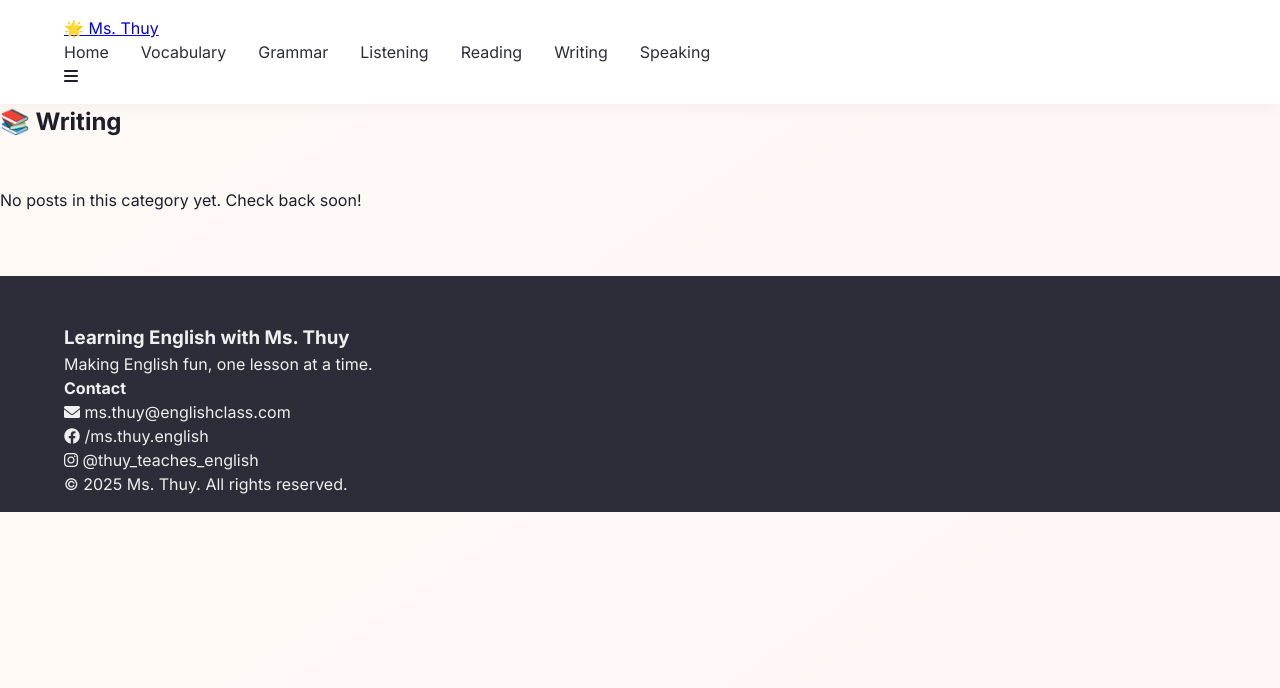
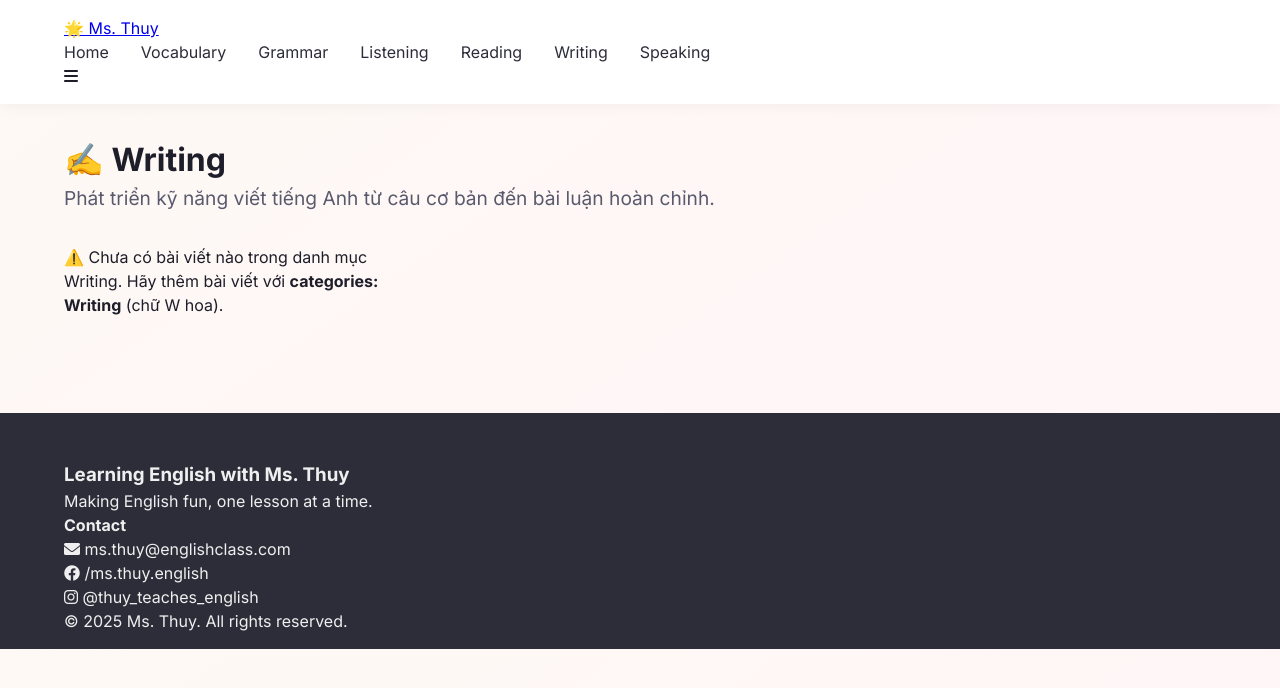
Before and after one commit to ms-thuy-classes/learn-with-ms-thuy, a Jekyll site: the page built from writing.html, in a window 1280 px wide. Shown: the top 688 px of the page. Built offline with Jekyll 4.4.1, drawn with Linux system fonts in a browser that asks for light colours.

Commit message:
Update writing.html

```diff
--- a/writing.html
+++ b/writing.html
@@ -1,5 +1,33 @@
 ---
-layout: category
-title: "Writing Lessons"
-cat: "Writing"
+layout: default
+title: Writing - Ms. Thuy
+cat: Writing
+permalink: /writing/
 ---
+
+<div class="container" style="max-width: 1200px; margin: 0 auto; padding: 2rem 1.5rem;">
+  <h1>✍️ Writing</h1>
+  <p style="font-size: 1.2rem; color: #5a5a6e;">Phát triển kỹ năng viết tiếng Anh từ câu cơ bản đến bài luận hoàn chỉnh.</p>
+
+  <div style="display: grid; grid-template-columns: repeat(auto-fill, minmax(300px, 1fr)); gap: 2rem; margin-top: 2rem;">
+    {% assign writing_posts = site.categories["Writing"] %}
+    {% if writing_posts.size > 0 %}
+      {% for post in writing_posts %}
+        <div style="background: white; border-radius: 16px; overflow: hidden; box-shadow: 0 4px 12px rgba(0,0,0,0.1); transition: transform 0.2s;">
+          {% if post.featured_image %}
+            <img src="{{ post.featured_image }}" alt="{{ post.title }}" style="width: 100%; height: 180px; object-fit: cover;">
+          {% endif %}
+          <div style="padding: 1.2rem;">
+            <span style="font-size: 0.75rem; color: #f5576c; text-transform: uppercase;">{{ post.categories | first }}</span>
+            <h3 style="margin: 0.5rem 0;"><a href="{{ post.url | relative_url }}" style="text-decoration: none; color: #1e1e2a;">{{ post.title }}</a></h3>
+            <p style="color: #666; font-size: 0.85rem;">{{ post.date | date: "%b %d, %Y" }}</p>
+            <p>{{ post.excerpt | strip_html | truncatewords: 20 }}</p>
+            <a href="{{ post.url | relative_url }}" style="display: inline-block; margin-top: 0.5rem; background: linear-gradient(135deg, #a18cd1, #fbc2eb); color: white; padding: 0.4rem 1rem; border-radius: 50px; text-decoration: none;">Đọc tiếp →</a>
+          </div>
+        </div>
+      {% endfor %}
+    {% else %}
+      <p>⚠️ Chưa có bài viết nào trong danh mục Writing. Hãy thêm bài viết với <strong>categories: Writing</strong> (chữ W hoa).</p>
+    {% endif %}
+  </div>
+</div>
```
